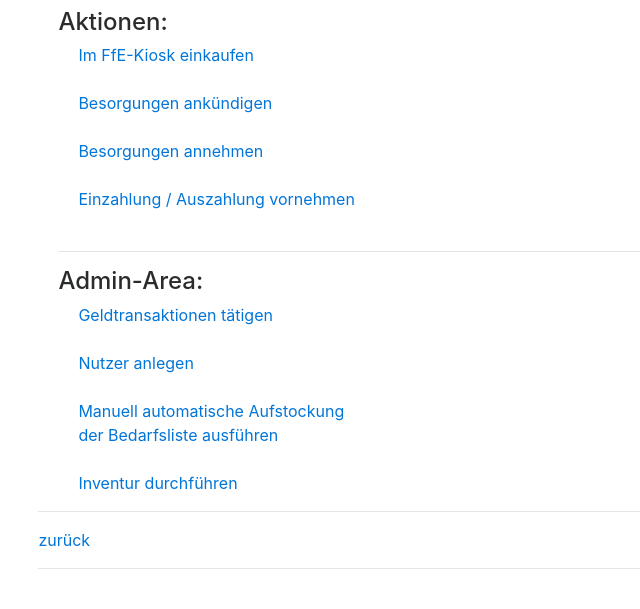
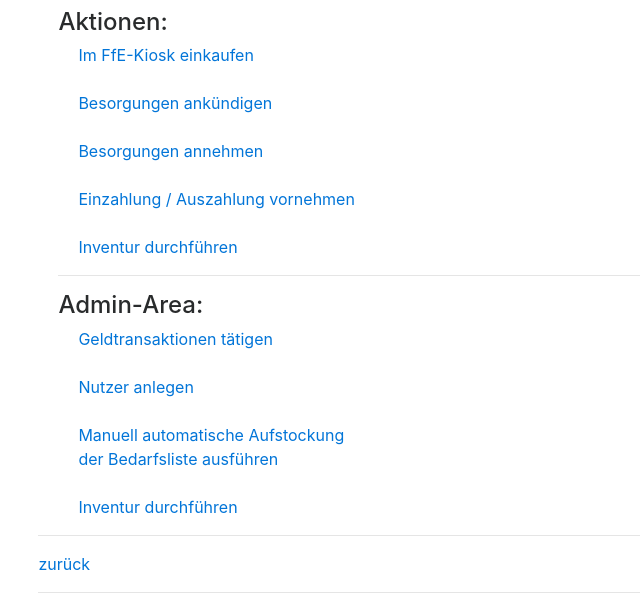
Before and after one commit to abruckmeier/ffksk, a Django app: template kiosk/templates/kiosk/home_page.html in a window 1280 px wide. Shown: the part 421-1030 px from the top of the page, without its empty margins (0-640 px from the left). Before the commit the page ends 990 px from the top, so only its background shows below. Run offline with Django 3.2, Linux system fonts and the light colour scheme; the template is opened without the code that fills it, so the values that code supplies are empty; the visitor is signed in with stand-in values (Sample User, id 1); some libraries are stand-ins or nearby versions.

Commit message:
Make inventory accessible for "Verwaltung"

```diff
--- a/kiosk/templates/kiosk/home_page.html
+++ b/kiosk/templates/kiosk/home_page.html
@@ -47,7 +47,7 @@
 			{% if perms.profil.do_verwaltung %}
 				<a href="{% url 'einkauf_annahme_page' %}">Besorgungen annehmen</a><br><br>
 				<a href="{% url 'einzahlung_page' %}">Einzahlung / Auszahlung vornehmen</a><br><br>
-				<!--<a href="">Inventur durchf&#252;hren</a><br>-->
+				<a href="{% url 'inventory' %}">Inventur durchf&#252;hren</a><br>
 			{% endif %}
 		</div>
 
@@ -59,7 +59,7 @@
 				<a href="{% url 'transaktion_page' %}">Geldtransaktionen t&#228;tigen</a><br><br>
 				<a href="{% url 'neuerNutzer_page' %}">Nutzer anlegen</a><br><br>
 				<a href="{% url 'fillKioskUp' %}">Manuell automatische Aufstockung <br>der Bedarfsliste ausführen</a><br><br>
-				<a href="{% url 'inventory' %}">Inventur durchführen</a><br>
+				<a href="{% url 'inventory' %}">Inventur durchf&#252;hren</a><br>
 				<!--<a href=""></a><br>
 				<a href=""></a><br>
 				<a href=""></a><br>-->
```
